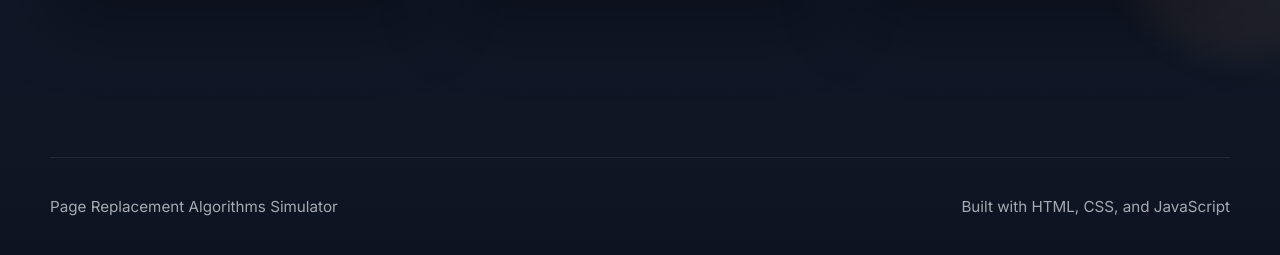
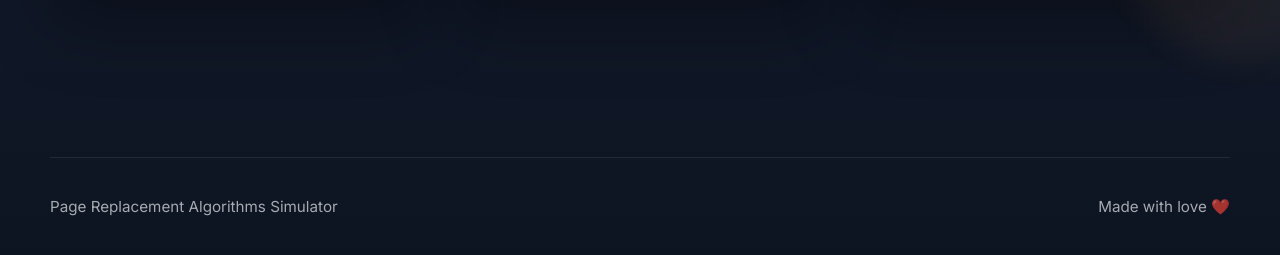
Before and after one commit to sangam-builds/OS--Page-Replacement-Algorithm-Simulator, a website: page frontend/about.html in a window 1280 px wide. Shown: the part 529-784 px from the top of the page. Drawn offline with Linux system fonts and the light colour scheme.

Commit message:
changes in the footer

```diff
--- a/frontend/about.html
+++ b/frontend/about.html
@@ -91,7 +91,7 @@
 
   <footer class="footer">
     <p>Page Replacement Algorithms Simulator</p>
-    <p>Built with HTML, CSS, and JavaScript</p>
+    <p>Made with love ❤️</p>
   </footer>
 
   <script src="js/algorithms.js"></script>
```
Also changed, not shown: frontend/algorithms.html (+1 -1 lines), frontend/index.html (+1 -1 lines), frontend/simulator.html (+1 -1 lines).
